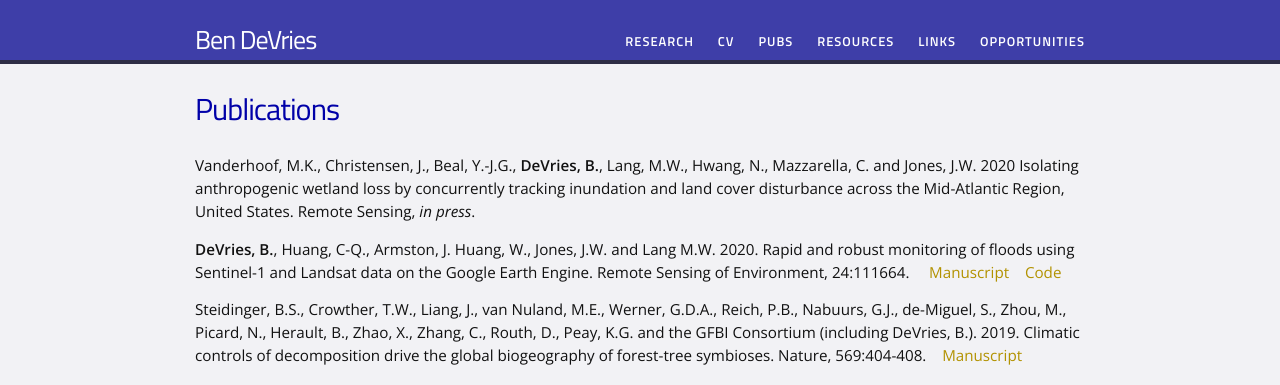
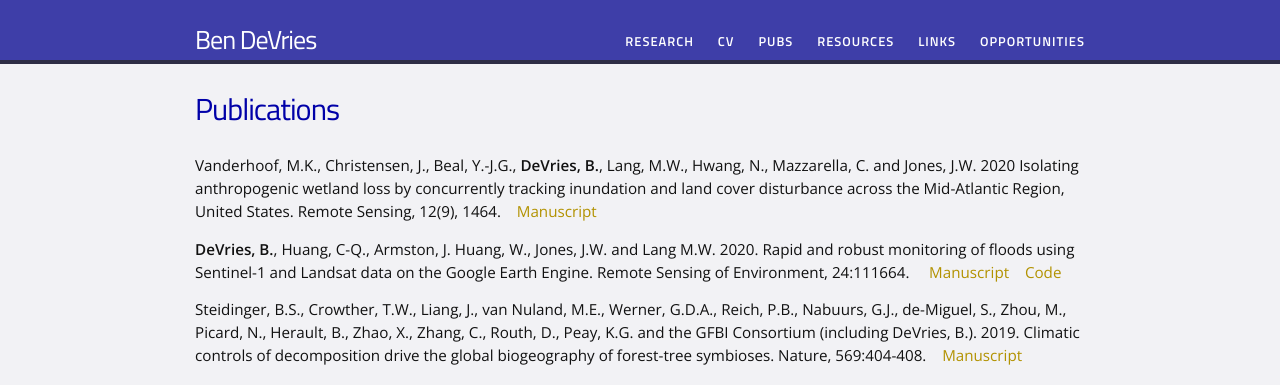
Before and after one commit to bendv/bendv.github.io, a Jekyll site: the page built from publications.md, in a window 1280 px wide. Shown: the top 385 px of the page. Built offline with Jekyll 4.4.1, drawn with Linux system fonts in a browser that asks for light colours.

Commit message:
update pubs

```diff
--- a/publications.md
+++ b/publications.md
@@ -4,7 +4,7 @@ title: Publications
 permalink: /publications/
 ---
 
-Vanderhoof, M.K., Christensen, J., Beal, Y.-J.G., **DeVries, B.**, Lang, M.W., Hwang, N., Mazzarella, C. and Jones, J.W. 2020 Isolating anthropogenic wetland loss by concurrently tracking inundation and land cover disturbance across the Mid-Atlantic Region, United States. Remote Sensing, *in press*.
+Vanderhoof, M.K., Christensen, J., Beal, Y.-J.G., **DeVries, B.**, Lang, M.W., Hwang, N., Mazzarella, C. and Jones, J.W. 2020 Isolating anthropogenic wetland loss by concurrently tracking inundation and land cover disturbance across the Mid-Atlantic Region, United States. Remote Sensing, 12(9), 1464.&nbsp;&nbsp;&nbsp;&nbsp;<a href="https://www.mdpi.com/2072-4292/12/9/1464">Manuscript</a>
 
 **DeVries, B.**, Huang, C-Q., Armston, J. Huang, W., Jones, J.W. and Lang M.W. 2020. Rapid and robust monitoring of floods using Sentinel-1 and Landsat data on the Google Earth Engine. Remote Sensing of Environment, 24:111664. &nbsp;&nbsp;&nbsp;&nbsp;<a href="https://www.sciencedirect.com/science/article/abs/pii/S003442572030033X">Manuscript</a>&nbsp;&nbsp;&nbsp;&nbsp;<a href="https://github.com/bendv/s1flood">Code</a>
 
```
